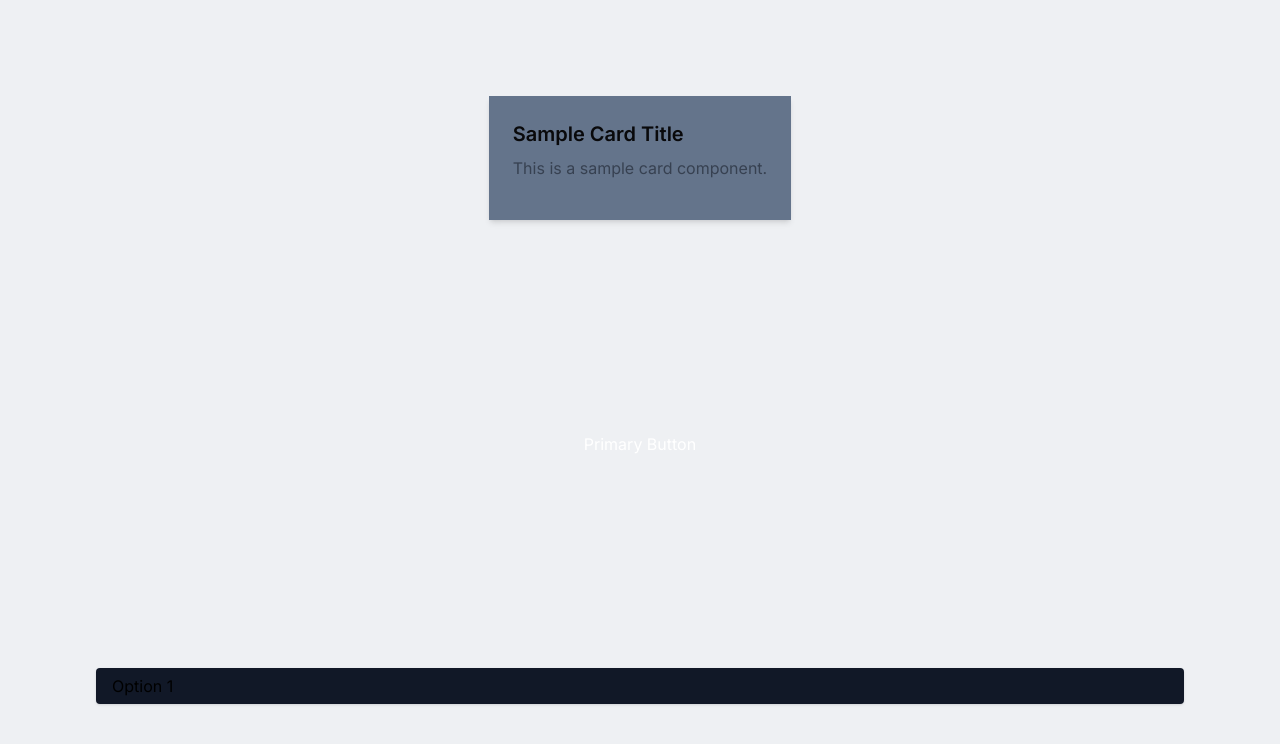
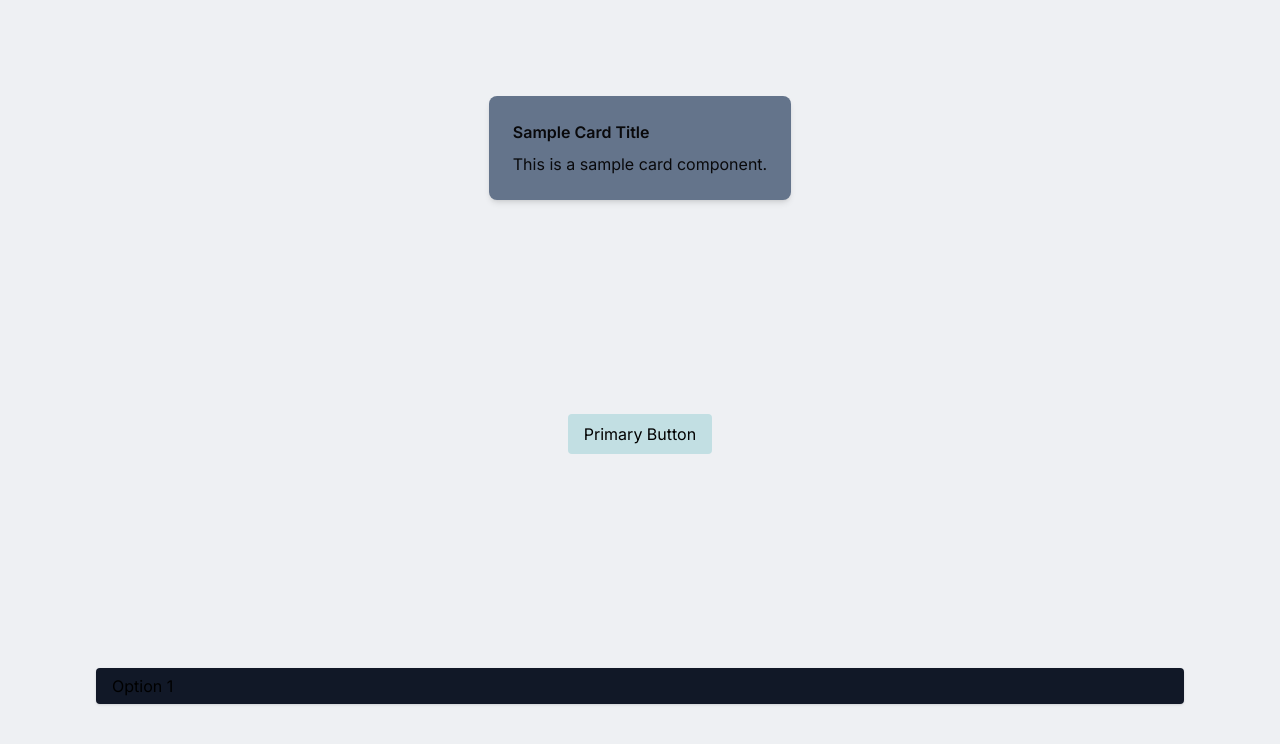
Before and after one commit to Saicasm/nextjs-strorybook, a Next.js app: page / in a window 1280 px wide. Shown: the top 744 px of the page. Built offline with nearby package versions, Linux system fonts and the light colour scheme.

Commit message:
update: button and card color update

```diff
--- a/src/components/Button/Button.tsx
+++ b/src/components/Button/Button.tsx
@@ -4,18 +4,26 @@ interface ButtonProps {
   onClick: () => void;
   children: React.ReactNode;
   variant: "primary" | "secondary";
+  className?: string;
 }
-const Button: React.FC<ButtonProps> = ({ onClick, children, variant }) => {
-  let buttonClasses = "px-4 py-2 rounded focus:outline-none";
+const Button: React.FC<ButtonProps> = ({
+  onClick,
+  children,
+  variant,
+  className,
+}) => {
+  let buttonClasses = "px-4 py-2 rounded focus:outline-none ";
 
   if (variant === "primary") {
-    buttonClasses += " text-white ";
+    buttonClasses += "text-black bg-light-accent-primary  ";
   } else if (variant === "secondary") {
-    buttonClasses += " accent-primary text-white";
+    buttonClasses += "text-white bg-light-accent-secondary  ";
+  } else {
+    buttonClasses += "";
   }
 
   return (
-    <button className={buttonClasses} onClick={onClick}>
+    <button className={buttonClasses + className} onClick={onClick}>
       {children}
     </button>
   );
--- a/src/components/Card/Card.tsx
+++ b/src/components/Card/Card.tsx
@@ -15,7 +15,7 @@ const Card: React.FC<CustomCardProps> = ({
 }) => {
   return (
     <div
-      className={`bg-light-bg-secondary dark:bg-dark-bg-primary text-bittersweet-500  shadow-md p-6 ${className}`}
+      className={`bg-light-bg-primary dark:bg-dark-bg-primary rounded-lg shadow-md p-6 ${className}`}
     >
       {imageUrl && (
         <div className='mb-4'>
@@ -26,8 +26,8 @@ const Card: React.FC<CustomCardProps> = ({
           />
         </div>
       )}
-      {title && <h2 className='text-xl font-semibold mb-2'>{title}</h2>}
-      {description && <p className='text-gray-700 mb-4'>{description}</p>}
+      {title && <h2 className='text-base font-semibold mb-2'>{title}</h2>}
+      {description && <p className=''>{description}</p>}
     </div>
   );
 };
```
